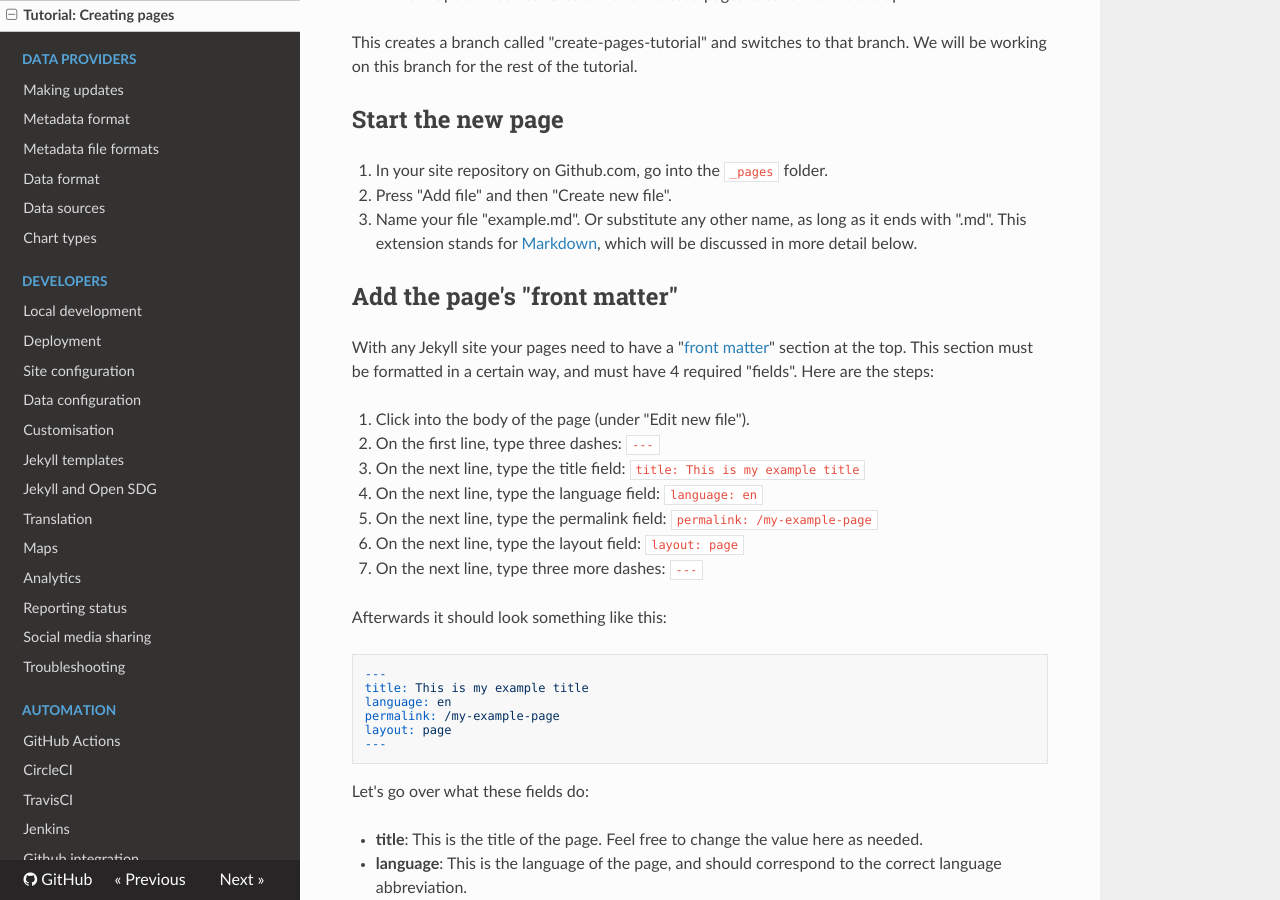
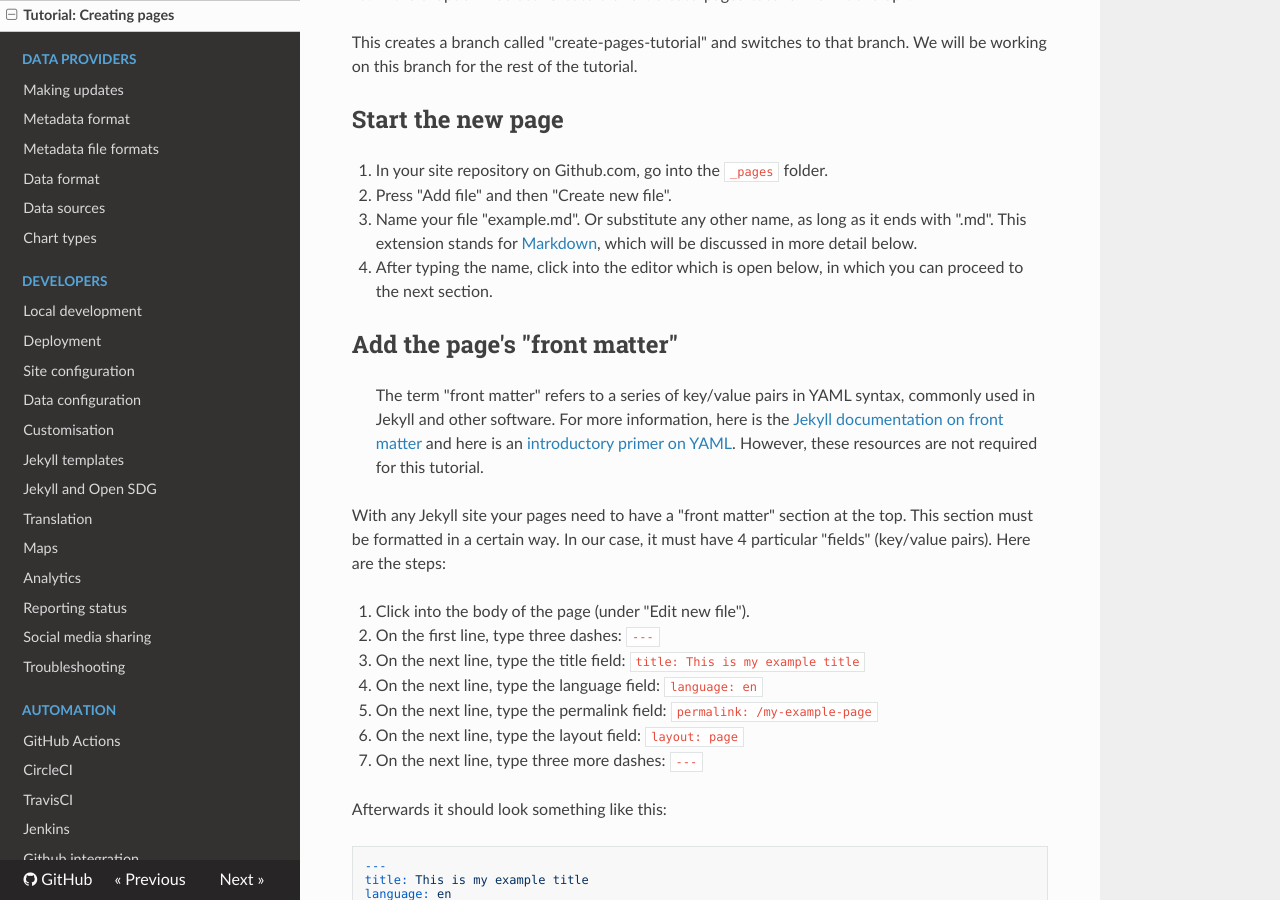
Before and after one commit to open-sdg/open-sdg, an MkDocs documentation site: the page built from docs/tutorials/create-pages.md, in a window 1280 px wide and 900 px high, scrolled down 881 px. Built offline with MkDocs 1.6.1, drawn with Linux system fonts in a browser that asks for light colours; nearby versions of some CDN libraries; old or Windows-style settings are respelled for this version of MkDocs.

Commit message:
Fix based on feedback

```diff
--- a/docs/tutorials/create-pages.md
+++ b/docs/tutorials/create-pages.md
@@ -32,10 +32,13 @@ This creates a branch called "create-pages-tutorial" and switches to that branch
 1. In your site repository on Github.com, go into the `_pages` folder.
 2. Press "Add file" and then "Create new file".
 3. Name your file "example.md". Or substitute any other name, as long as it ends with ".md". This extension stands for [Markdown](https://daringfireball.net/projects/markdown/), which will be discussed in more detail below.
+4. After typing the name, click into the editor which is open below, in which you can proceed to the next section.
 
 ## Add the page's "front matter"
 
-With any Jekyll site your pages need to have a "[front matter](https://jekyllrb.com/docs/front-matter/)" section at the top. This section must be formatted in a certain way, and must have 4 required "fields". Here are the steps:
+> The term "front matter" refers to a series of key/value pairs in YAML syntax, commonly used in Jekyll and other software. For more information, here is the [Jekyll documentation on front matter](https://jekyllrb.com/docs/front-matter/) and here is an [introductory primer on YAML](https://www.youtube.com/watch?v=1uFVr15xDGg). However, these resources are not required for this tutorial.
+
+With any Jekyll site your pages need to have a "front matter" section at the top. This section must be formatted in a certain way. In our case, it must have 4 particular "fields" (key/value pairs). Here are the steps:
 
 1. Click into the body of the page (under "Edit new file").
 2. On the first line, type three dashes: `---`
```
Also changed, not shown: other parts of docs/tutorials/create-pages.md (+2 -2 lines).
